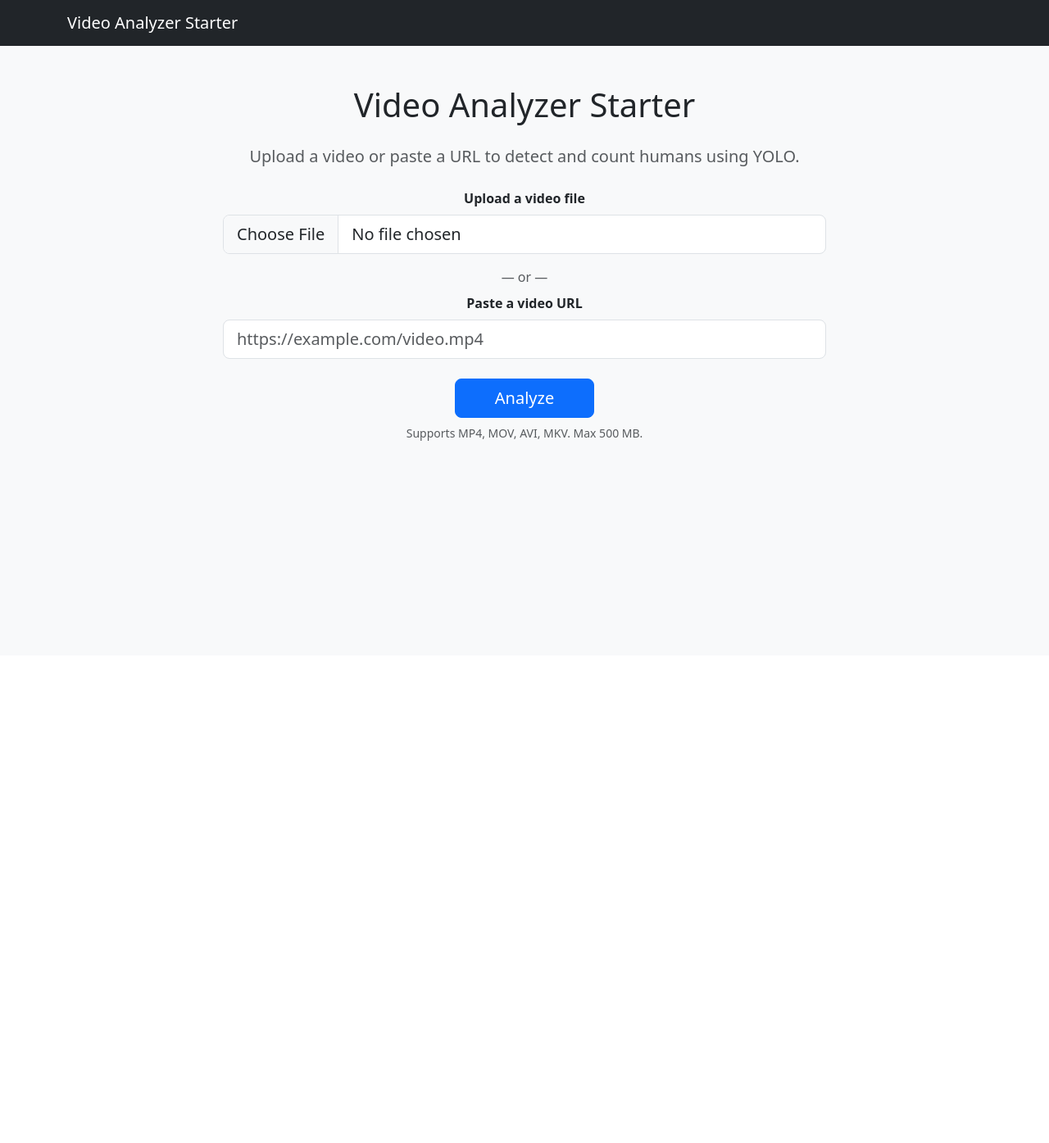
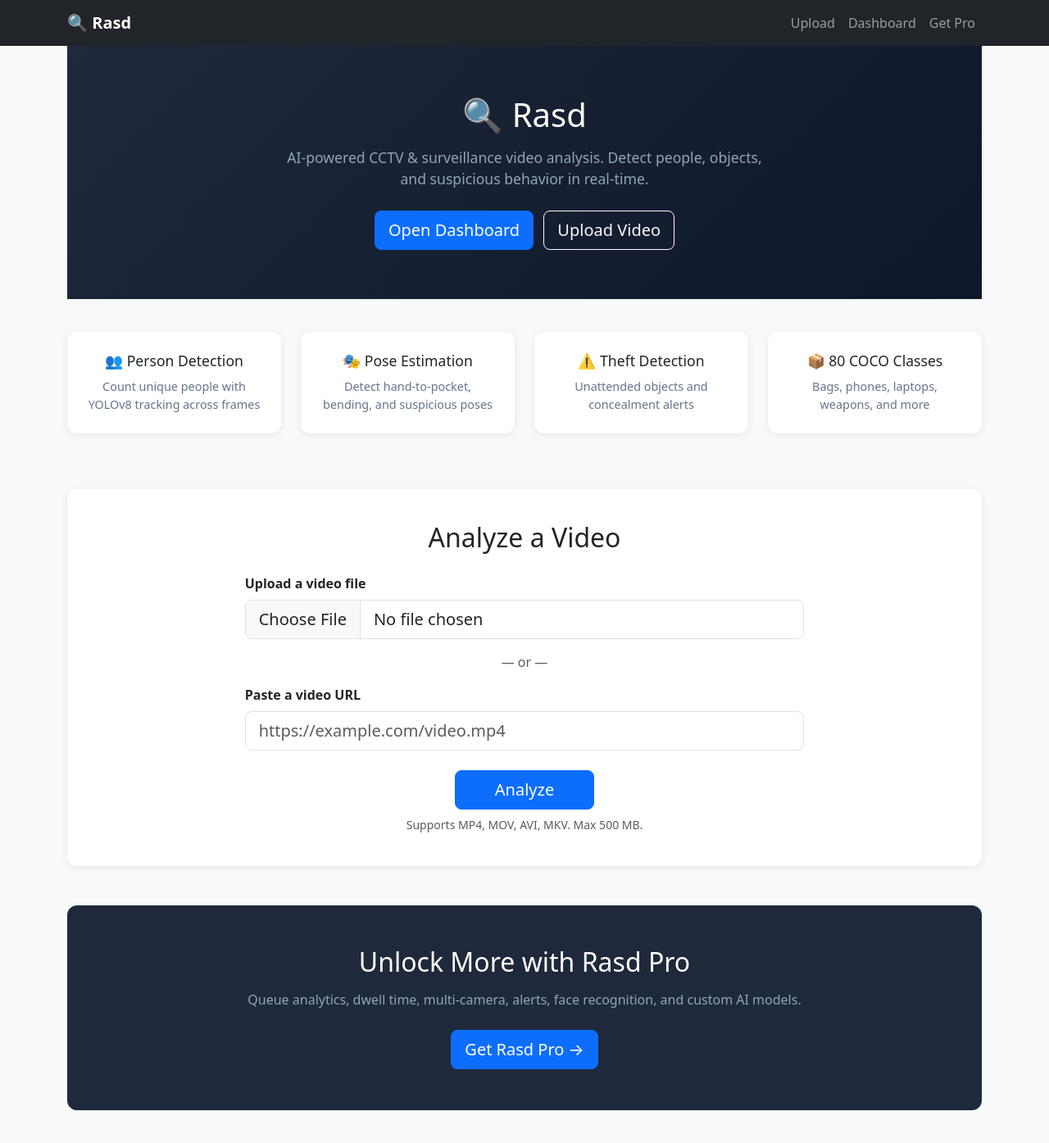
Before and after one commit to maidulcu/rasd, a FastAPI app: page / in a window 1280 px wide. Shown: the whole page at 82% size. Before the commit the page ends 538 px from the top, so only its background shows below. Run offline with FastAPI, Linux system fonts and the light colour scheme.

Commit message:
Update home/results/base pages with Rasd branding, nav, and pro upsell

```diff
--- a/app/templates/base.html
+++ b/app/templates/base.html
@@ -3,17 +3,33 @@
 <head>
     <meta charset="UTF-8">
     <meta name="viewport" content="width=device-width, initial-scale=1.0">
-    <title>{% block title %}Video Analyzer Starter{% endblock %}</title>
+    <title>{% block title %}Rasd — AI Video Analytics{% endblock %}</title>
     <link href="https://cdn.jsdelivr.net/npm/bootstrap@5.3.3/dist/css/bootstrap.min.css" rel="stylesheet">
     <style>
         body { background-color: #f8f9fa; }
-        .navbar { margin-bottom: 2rem; }
+        .navbar { margin-bottom: 0; }
+        .hero { padding: 60px 0; text-align: center; background: linear-gradient(135deg, #1e293b 0%, #0f172a 100%); color: white; margin-bottom: 40px; }
+        .hero h1 { font-size: 2.5rem; margin-bottom: 15px; }
+        .hero p { font-size: 1.1rem; color: #94a3b8; max-width: 600px; margin: 0 auto 25px; }
+        .feature-card { padding: 25px; border-radius: 12px; background: white; box-shadow: 0 2px 8px rgba(0,0,0,0.08); margin-bottom: 20px; text-align: center; }
+        .feature-card h3 { font-size: 1.1rem; margin-bottom: 10px; }
+        .feature-card p { font-size: 0.9rem; color: #64748b; margin: 0; }
+        .pro-badge { background: #3b82f6; color: white; padding: 2px 8px; border-radius: 4px; font-size: 0.7rem; font-weight: 600; }
+        .cta-section { background: #1e293b; color: white; padding: 50px 0; text-align: center; border-radius: 12px; margin: 40px 0; }
+        .cta-section h2 { margin-bottom: 15px; }
+        .cta-section p { color: #94a3b8; margin-bottom: 25px; }
+        .upload-section { background: white; padding: 40px; border-radius: 12px; box-shadow: 0 2px 8px rgba(0,0,0,0.08); }
     </style>
 </head>
 <body>
     <nav class="navbar navbar-expand-lg navbar-dark bg-dark">
         <div class="container">
-            <a class="navbar-brand" href="/">Video Analyzer Starter</a>
+            <a class="navbar-brand fw-bold" href="/">🔍 Rasd</a>
+            <div class="navbar-nav ms-auto">
+                <a class="nav-link" href="/">Upload</a>
+                <a class="nav-link" href="/dashboard">Dashboard</a>
+                <a class="nav-link" href="https://rasdai.com" target="_blank">Get Pro</a>
+            </div>
         </div>
     </nav>
     <div class="container">
--- a/app/templates/home.html
+++ b/app/templates/home.html
@@ -1,14 +1,44 @@
 {% extends "base.html" %}
 
-{% block title %}Home - Video Analyzer Starter{% endblock %}
+{% block title %}Rasd — AI Video Analytics{% endblock %}
 
 {% block content %}
-<div class="row justify-content-center mt-5">
-    <div class="col-md-8 text-center">
-        <h1 class="mb-4">Video Analyzer Starter</h1>
-        <p class="lead text-muted mb-4">
-            Upload a video or paste a URL to detect and count humans using YOLO.
-        </p>
+<div class="hero">
+    <h1>🔍 Rasd</h1>
+    <p>AI-powered CCTV & surveillance video analysis. Detect people, objects, and suspicious behavior in real-time.</p>
+    <a href="/dashboard" class="btn btn-primary btn-lg me-2">Open Dashboard</a>
+    <a href="#upload" class="btn btn-outline-light btn-lg">Upload Video</a>
+</div>
+
+<div class="row g-4 mb-5">
+    <div class="col-md-3">
+        <div class="feature-card">
+            <h3>👥 Person Detection</h3>
+            <p>Count unique people with YOLOv8 tracking across frames</p>
+        </div>
+    </div>
+    <div class="col-md-3">
+        <div class="feature-card">
+            <h3>🎭 Pose Estimation</h3>
+            <p>Detect hand-to-pocket, bending, and suspicious poses</p>
+        </div>
+    </div>
+    <div class="col-md-3">
+        <div class="feature-card">
+            <h3>⚠️ Theft Detection</h3>
+            <p>Unattended objects and concealment alerts</p>
+        </div>
+    </div>
+    <div class="col-md-3">
+        <div class="feature-card">
+            <h3>📦 80 COCO Classes</h3>
+            <p>Bags, phones, laptops, weapons, and more</p>
+        </div>
+    </div>
+</div>
+
+<div id="upload" class="upload-section mb-5">
+    <h2 class="text-center mb-4">Analyze a Video</h2>
 
     {% if error %}
     <div class="alert alert-danger" role="alert">
@@ -16,7 +46,9 @@
     </div>
     {% endif %}
 
-        <form method="post" action="/analyze" enctype="multipart/form-data" class="mt-4">
+    <form method="post" action="/analyze" enctype="multipart/form-data">
+        <div class="row justify-content-center">
+            <div class="col-md-8">
                 <div class="mb-3">
                     <label class="form-label fw-semibold">Upload a video file</label>
                     <input
@@ -26,7 +58,7 @@
                         accept="video/mp4,video/quicktime,video/x-msvideo,video/x-matroska"
                     >
                 </div>
-            <div class="text-muted mb-2">— or —</div>
+                <div class="text-center text-muted mb-3">— or —</div>
                 <div class="mb-4">
                     <label class="form-label fw-semibold">Paste a video URL</label>
                     <input
@@ -36,11 +68,18 @@
                         placeholder="https://example.com/video.mp4"
                     >
                 </div>
+                <div class="text-center">
                     <button type="submit" class="btn btn-primary btn-lg px-5">Analyze</button>
-            <small class="text-muted mt-2 d-block">
-                Supports MP4, MOV, AVI, MKV. Max 500 MB.
-            </small>
+                    <small class="text-muted mt-2 d-block">Supports MP4, MOV, AVI, MKV. Max 500 MB.</small>
+                </div>
+            </div>
+        </div>
     </form>
 </div>
+
+<div class="cta-section">
+    <h2>Unlock More with Rasd Pro</h2>
+    <p>Queue analytics, dwell time, multi-camera, alerts, face recognition, and custom AI models.</p>
+    <a href="https://rasdai.com" target="_blank" class="btn btn-primary btn-lg">Get Rasd Pro →</a>
 </div>
 {% endblock %}
```
Also changed, not shown: app/templates/results.html (+7 -4 lines). Lines whose indentation alone changed are shown as unchanged.
